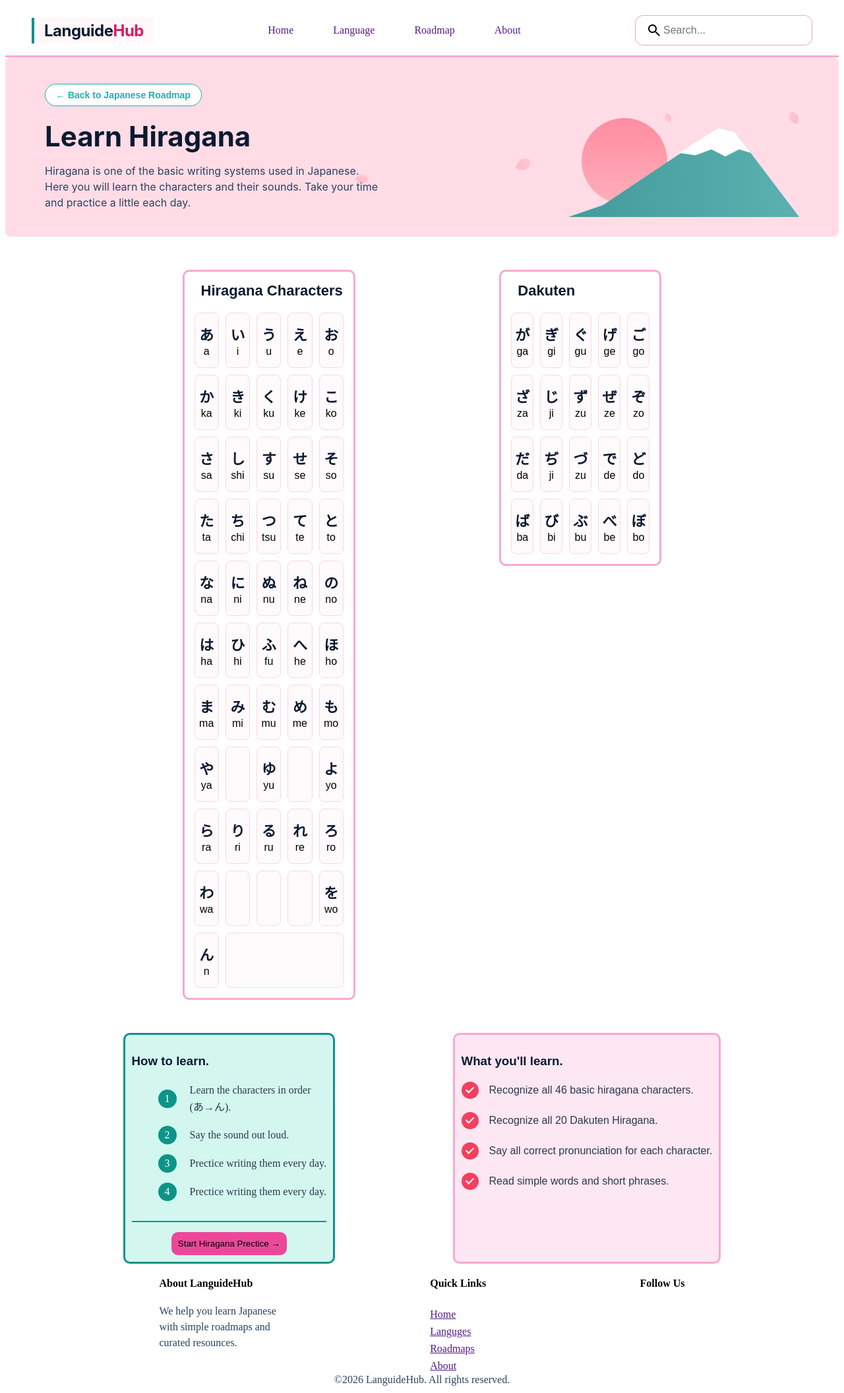
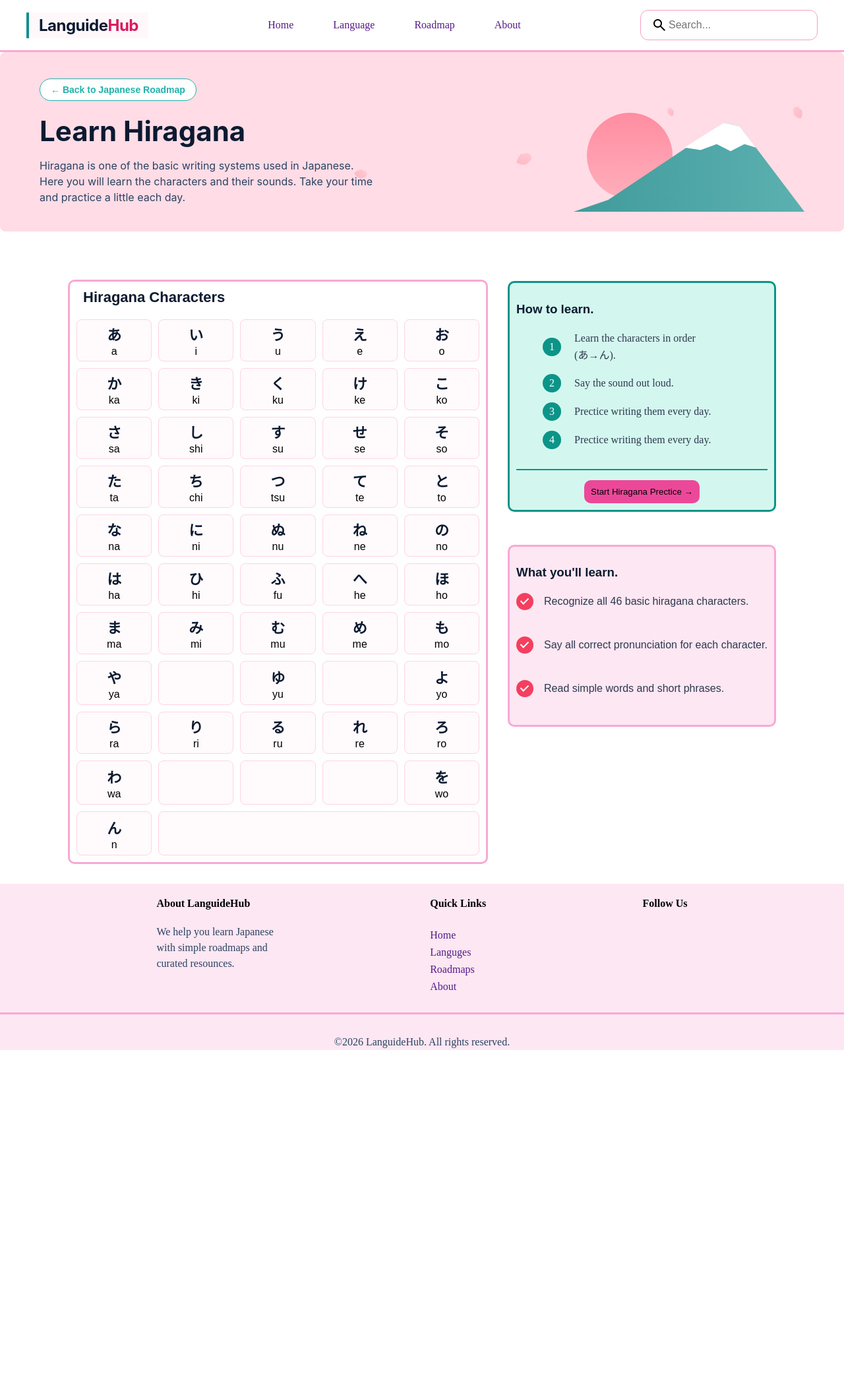
Before and after one commit to Sahina-07/Languide-hub, a Flask app: template templates/hiragana.html in a window 1280 px wide. Shown: the whole page at 66% size. After the commit the page ends 1592 px from the top, so only its background shows below. Run offline with Flask 3, Linux system fonts and the light colour scheme; the template is opened without the code that fills it, so the values that code supplies are empty.

Commit message:
Finished Hiragana Charecter Page

```diff
--- a/static/hiragana.css
+++ b/static/hiragana.css
@@ -1,3 +1,6 @@
+body{
+    margin: 0%;
+}
 /* Logo */
 .brand-container{
     display: inline-flex;
@@ -213,6 +216,7 @@ p {
     text-decoration: none;
 }
 #header nav a:hover{
+    text-decoration: dashed;
     color: #F472B6;
 }
 #header p {
@@ -228,41 +232,98 @@ p {
 
  #Hiragana-table{
     display: flex;
-    justify-content: space-evenly;
-    margin: 50px
+    margin: 25px;
+    justify-content: center;
+    gap: 30px;
+ }
+ #table-1{
+    margin-top: 48px;
  }
 
+/* ===========Table================= */
 .hiragana-char{
-    padding: 5px;
-
+  border: solid #F9A8D4;
+  border-radius: 10px;
+  border-spacing: 10px; /* Separates the cards */
+  width: 100%;
+  max-width: 600px;
+  font-family: sans-serif;
+}
+/* Header style styling */
+ .hiragana-char th{
+    font-size: 22px;
+    color: #0b1a30;
+    text-align: left;
+    padding-left: 10px;
+    padding-bottom: 10px;
+ }
+/* Rounded card style for individual cells */
+.hiragana-char td{
+    background-color: #fffafc;
+    border: 1px solid #ffd5e0;
+    border-radius: 8px;
+    padding: 5px 45px ;
+    text-align: center;
+    width: 20%;
+}
+/* Japanese Character layout */
+.hiragana-char .char{
+    display: block;
+    font-size: 22px;
+    font-weight: bold;
+    color: #0b1a30;
+    margin-bottom: 2px;
+}
+/* English */
+.hiragana-char .romanji{
+    display: block;
+    font-size: 22px;
+    color: #758294;
+}
+.empty-cell{
+    height: 55px;
 }
 
 
 
+
 /* ==================================FOOTER========================================= */
-
+#main-footer{
+    background-color: #FCE7F3;
+    margin-top: 30px;
+}
 #footer{
     display: flex;
     justify-content: space-evenly;
 
 }
 
-#quick-links{
+
+#quick-links {
     display: flex;
     flex-direction: column;
     gap: 8px;
+}
+#quick-links a{
+    text-decoration: none;
+}
+#quick-links a:hover{
+    color: #d81b60;
 }
 #copy-right{
     display: flex;
     align-items: center;
     justify-content: center;
+    margin-top: 20px;
 }
+.foot-line {
+  border: none;
+  height: 3px;
+  background-color: #F9A8D4;
+  margin: 30px 0;
+}
+
 /* ============================Suggetion=================================== */
-#suggetion{
-    display: flex;
-    justify-content: center;
-    justify-content: space-evenly;
-}
 .list-title{
     font-family: sans-serif;
     color: #0b1a30;
@@ -278,8 +339,9 @@ p {
 /* Checkmark */
 .learning-list li{
     display: flex;
-    align-items: flex-start;
-    margin-bottom: 20px;
+    align-items: center;
+    margin-top: 15px;
+    margin-bottom: 40px;
 }
 /* pink circle */
 .checkmark{
@@ -315,7 +377,7 @@ p {
     padding: 10px;
     border-radius: 10px;
     background-color: #FCE7F3;
-
+    height: 250px;
 }
 
 /* ==========================How to Learn====================== */
@@ -327,6 +389,8 @@ p {
     border-radius: 10px;
     display: flex;
     flex-direction: column;
+    margin-top: 50px;
+    margin-bottom: 50px;
 }
 .list1-title{
     font-family: sans-serif;
@@ -345,7 +409,7 @@ p {
     margin: 15px 0;
     width: 100%;
 }
-
+/* Button */
 #hiraprect-btn{
     border: 0;
     background-color: #EC4899;
@@ -373,43 +437,3 @@ p {
     align-items: center;
     margin-bottom: 15px;
 }
-/* ===========Table================= */
-.hiragana-char{
-  border: solid #F9A8D4;
-  border-radius: 10px;
-  border-spacing: 10px; /* Separates the cards */
-  width: 100%;
-  max-width: 600px;
-  font-family: sans-serif;
-}
-/* Header style styling */
- .hiragana-char th{
-    font-size: 22px;
-    color: #0b1a30;
-    text-align: left;
-    padding-left: 10px;
-    padding-bottom: 10px;
- }
-/* Rounded card style for individual cells */
-.hiragana-char td{
-    background-color: #fffafc;
-    border: 1px solid #ffd5e0;
-    border-radius: 8px;
-    padding: 15px 5px;
-    text-align: center;
-    width: 20%;
-}
-/* Japanese Character layout */
-.hiragana-char .char{
-    display: block;
-    font-size: 22px;
-    font-weight: bold;
-    color: #0b1a30;
-    margin-bottom: 2px;
-}
-/* English */
-.hiragana-char .romanji{
-    display: block;
-    font-size: 22px;
-    color: #758294;
-}
--- a/templates/hiragana.html
+++ b/templates/hiragana.html
@@ -71,7 +71,7 @@
         <div id="block">
             <!-- ===============Hiragana table============== -->
             <div id="Hiragana-table"> <!--full table div-->
-                <div> <!--table 1 div-->
+                <div id="table-1"> <!--table 1 div-->
                     <!-- Removed border and cellpadding to let CSS handle it cleanly -->
                     <table class="hiragana-char">
                         <tr>
@@ -154,44 +154,6 @@
                         </tr>
                     </table>
                 </div> <!--table 1 div end-->
-
-                <!-- Dakuten Hiragana  -->
-                <div><!--table 2 div-->
-                    <table class="hiragana-char">
-                        <tr>
-                        <th colspan="5">Dakuten</th>
-                        </tr>
-                        <tr>
-                            <td><span class="char">が</span><span class="romaji">ga</span></td>
-                            <td><span class="char">ぎ</span><span class="romaji">gi</span></td>
-                            <td><span class="char">ぐ</span><span class="romaji">gu</span></td>
-                            <td><span class="char">げ</span><span class="romaji">ge</span></td>
-                            <td><span class="char">ご</span><span class="romaji">go</span></td>
-                        </tr>
-                        <tr>
-                            <td><span class="char">ざ</span><span class="romaji">za</span></td>
-                            <td><span class="char">じ</span><span class="romaji">ji</span></td>
-                            <td><span class="char">ず</span><span class="romaji">zu</span></td>
-                            <td><span class="char">ぜ</span><span class="romaji">ze</span></td>
-                            <td><span class="char">ぞ</span><span class="romaji">zo</span></td>
-                        </tr>
-                        <tr>
-                            <td><span class="char">だ</span><span class="romaji">da</span></td>
-                            <td><span class="char">ぢ</span><span class="romaji">ji</span></td>
-                            <td><span class="char">づ</span><span class="romaji">zu</span></td>
-                            <td><span class="char">で</span><span class="romaji">de</span></td>
-                            <td><span class="char">ど</span><span class="romaji">do</span></td>
-                        </tr>
-                        <tr>
-                            <td><span class="char">ば</span><span class="romaji">ba</span></td>
-                            <td><span class="char">び</span><span class="romaji">bi</span></td>
-                            <td><span class="char">ぶ</span><span class="romaji">bu</span></td>
-                            <td><span class="char">べ</span><span class="romaji">be</span></td>
-                            <td><span class="char">ぼ</span><span class="romaji">bo</span></td>
-                        </tr>
-                    </table>
-                </div><!--table 2 div end-->
-            </div><!--Full table div end-->
                 <div id="suggetion">
                     <div id="how-learn">
                         <h3 class="list1-title">How to learn.</h3>
@@ -225,10 +187,6 @@
                             </li>
                             <li>
                                 <span class="checkmark"></span>
-                            <span class="list-text">Recognize all 20 Dakuten Hiragana.</span>
-                        </li>
-                        <li>
-                            <span class="checkmark"></span>
                                 <span class="list-text">Say all correct pronunciation for each character.</span>
                             </li>
                             <li>
@@ -240,7 +198,9 @@
 
                 </div>
             </div>
+            </div><!--Full table div end-->
         <!-- fotter -->
+        <div id="main-footer">
             <div id="footer">
                 <div>
                     <h4>About LanguideHub</h4>
@@ -257,11 +217,13 @@
                     <h4>Follow Us</h4>
                 </div>
             </div>
+            <hr class="foot-line">
             <!-- copyright -->
             <div id="copy-right">
                 <p>©2026 LanguideHub. All rights reserved.</p>
             </div>
         </div>
+    </div>
 </body>
 
 </html>
```
Also changed, not shown: templates/dakuten.html (added, +69 -0 lines). Lines whose indentation alone changed are shown as unchanged.
